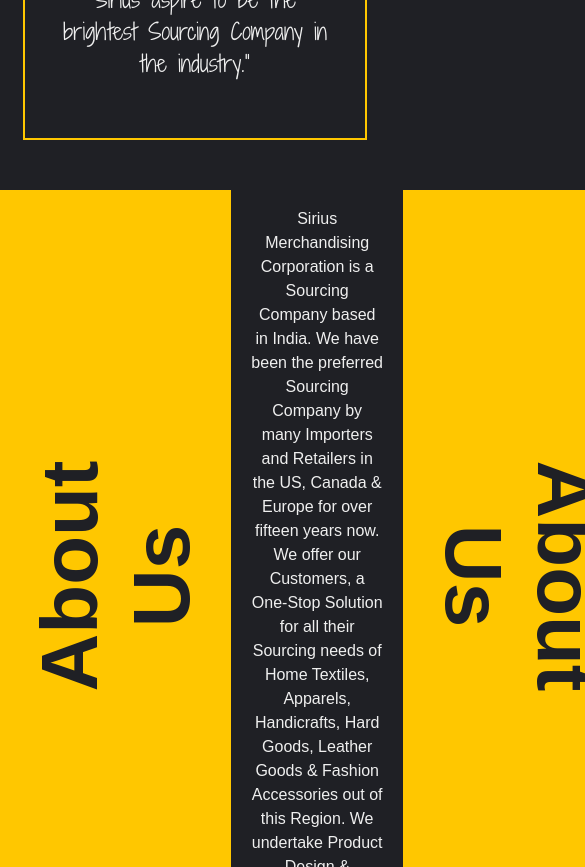
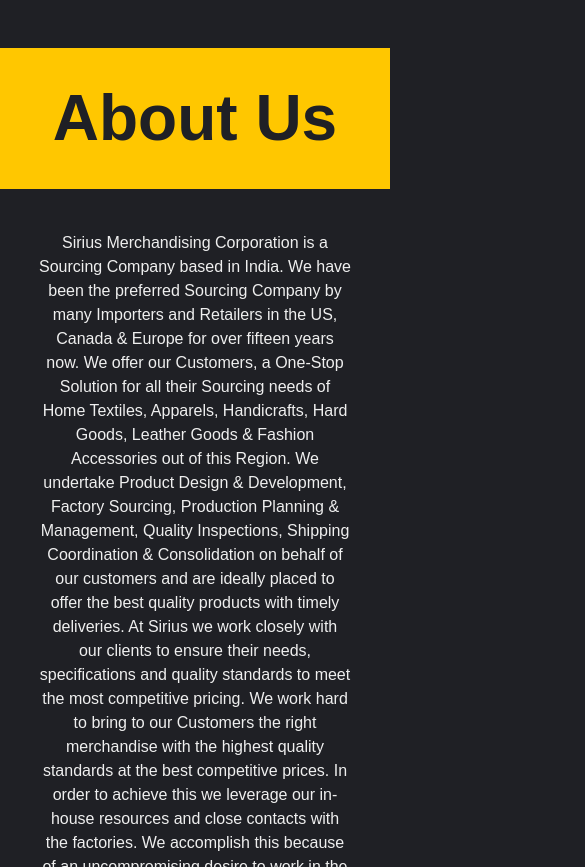
Before and after one commit to thearyanthegr8/SiriusSourcesWebsitev2, a plain HTML site: page index.html in a window 390 px wide. Shown: the part 1133-2000 px from the top of the page, 585 px wide, since content can reach past the window. Drawn offline with Linux system fonts and the light colour scheme; files whose address does not match are found by name.

Commit message:
About Us Mobile View Completed

```diff
--- a/main.css
+++ b/main.css
@@ -265,6 +265,10 @@ body {
 }
 
 @media screen and (max-width: 1050px) {
+  .slideshow {
+    height: auto;
+  }
+
   .slide {
     display: block;
     text-align: center;
@@ -300,6 +304,7 @@ body {
   .bottom-container {
     position: absolute;
     margin-top: 0;
+    padding-bottom: 4vh;
   }
 
   .next {
@@ -396,3 +401,31 @@ body {
 .about-us h2 {
   font-weight: 400;
 }
+
+@media screen and (max-width: 1050px) {
+  .about {
+    display: flex;
+    flex-direction: column;
+  }
+
+  .about-container {
+    min-height: auto;
+    max-height: auto;
+    padding: 4vh 0;
+  }
+
+  .about-one {
+    transform: rotate(0deg);
+    font-size: 4rem;
+  }
+
+  .about-two {
+    transform: rotate(180deg);
+    font-size: 4rem;
+  }
+
+  .about-us {
+    min-height: auto;
+    padding: 5vh 10vw;
+  }
+}
```
